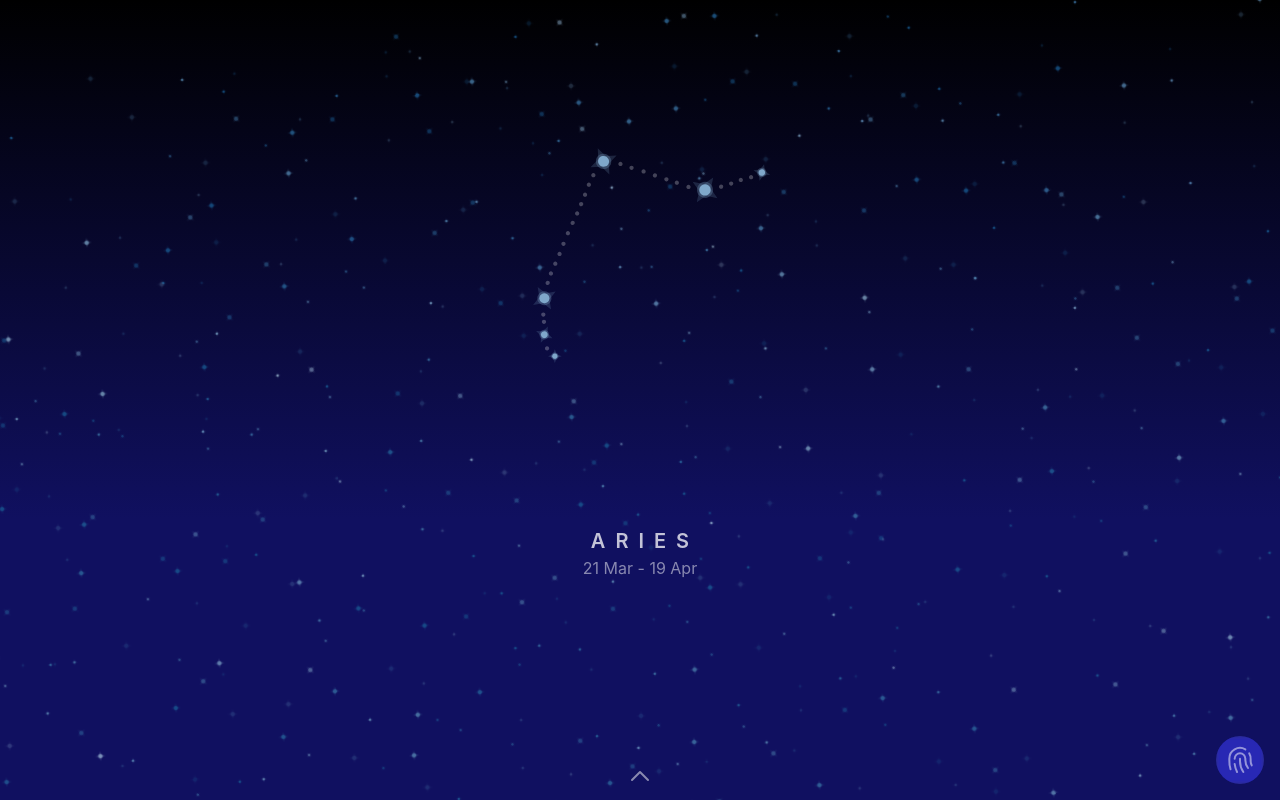
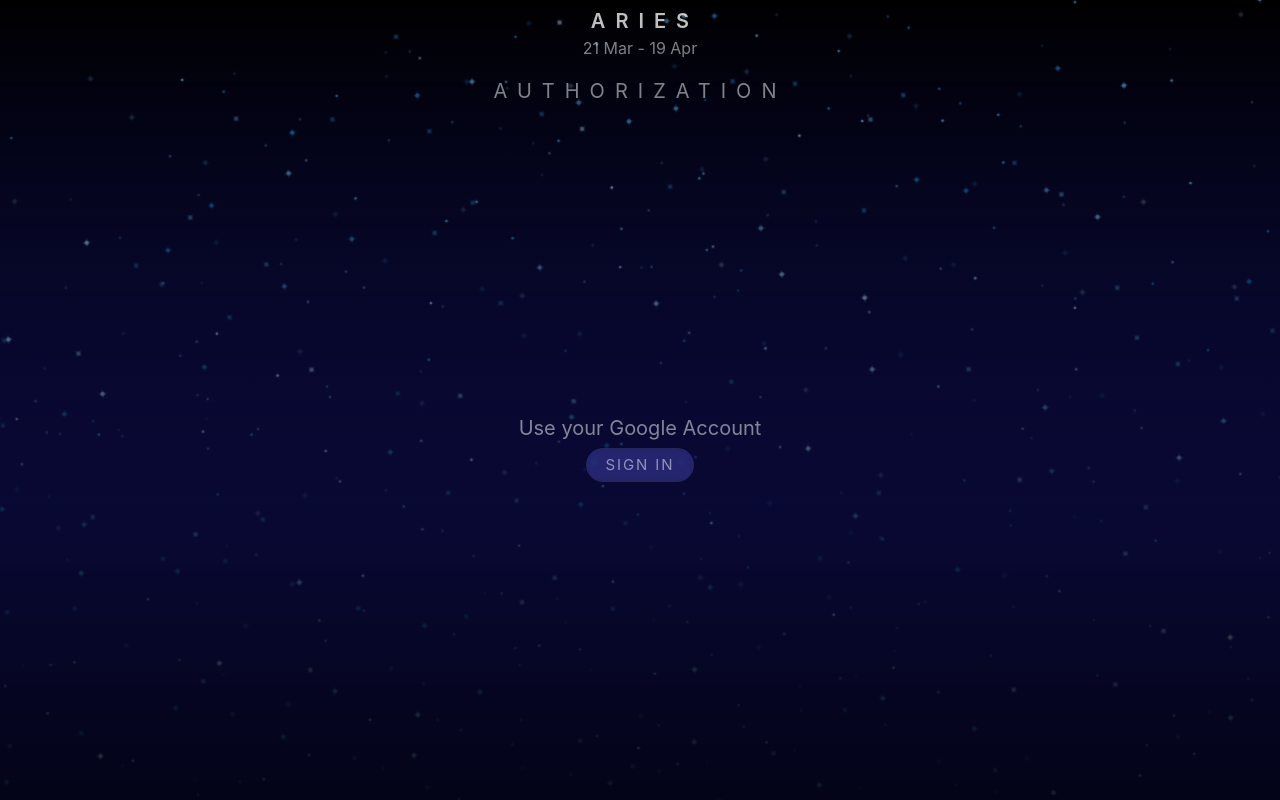
Before and after one commit to am35a/astro-front, a Svelte app: page / in a window 1280 px wide. Both pictures are taken after a click on the button 1240 px from the left and 760 px from the top of the page. Built offline with nearby package versions, Linux system fonts and the light colour scheme.

Commit message:
added authorization content

```diff
--- a/src/App.svelte
+++ b/src/App.svelte
@@ -1,6 +1,6 @@
 <script>
     import { onMount } from 'svelte'
-    // import { route } from './store/route'
+    import { route } from './store/route'
     import { constellation, constellationArr } from './store/app'
 
     import Stars from './lib/Stars.svelte'
@@ -9,7 +9,7 @@
     import Constellation from './lib/Constellation.svelte'
     import Modal from './lib/Modal.svelte'
     import Horoscope from './lib/modal/Horoscope.svelte'
-    import { not_equal } from 'svelte/internal';
+    import Authorization from './lib/modal/Authorization.svelte'
 
     let horoscopeArr
 
@@ -37,8 +37,12 @@
 <Main>
     <Nav />
     <Modal>
-        {#if horoscopeArr}
-            <Horoscope horoscopeArr={horoscopeArr[$constellation]} />
+        {#if $route.segment === "horoscope"}
+            {#if horoscopeArr}
+                <Horoscope horoscopeArr={horoscopeArr[$constellation]} />
+            {/if}
+        {:else if $route.segment === "authorization"}
+            <Authorization />
         {/if}
     </Modal>
 </Main>
--- a/src/lib/Nav.svelte
+++ b/src/lib/Nav.svelte
@@ -1,13 +1,17 @@
 <script>
+    import { fade } from 'svelte/transition'
     import { route } from '../store/route'
 
     function user() {
+        route.goto('authorization')
+        route.modal('open')
         console.log('user')
     }
 </script>
 
+{#if $route.modal === 'close'}
     <nav
-    class:up={$route.modal !== 'close'}
+        transition:fade
     >
         <button
             on:click={user}
@@ -24,6 +28,7 @@
             </svg>
         </button>
     </nav>
+{/if}
 
 <style>
     nav {
@@ -33,10 +38,6 @@
         justify-self: end;
         align-self: end;
         padding: 1rem;
-        transition: all .75s;
         z-index: 1;
     }
-    nav.up {
-        transform: translateY(calc(-100vh + 100%));
-    }
 </style>
--- /dev/null
+++ b/src/lib/modal/Authorization.svelte
@@ -0,0 +1,41 @@
+<script>
+
+</script>
+
+<section>
+    <div class="title">Authorization</div>
+    <div class="body">
+        <p>Use your Google Account</p>
+        <button
+            class="signin"
+            type="button"
+        >Sign in</button>
+    </div>
+</section>
+
+<style>
+    section {
+        height: 100%;
+        display: grid;
+        grid-template-rows: max-content 1fr;
+        gap: .75rem;
+    }
+    section .title {
+        width: 100%;
+        text-align: center;
+        text-transform: uppercase;
+        letter-spacing: .5em;
+    }
+    section .body {
+        display: grid;
+        justify-content: center;
+        align-content: center;
+    }
+    section .signin {
+        margin-top: .5rem;
+        margin-bottom: .25rem;
+        display: flex;
+        gap: 1rem;
+        justify-self: center;
+    }
+</style>
--- a/src/store/route.js
+++ b/src/store/route.js
@@ -30,7 +30,7 @@ function f() {
                                     data.rotate = 'left'
                                 // }
                                 break
-                            case 'login':
+                            case 'authorization':
                                 break
                             default:
                                 console.error(`Sorry, we are route error in name: ${name} > direction: ${direction} > segment ${data.segment}!`)
@@ -41,13 +41,11 @@ function f() {
 
                         switch (data.segment) {
                             case 'horoscope':
-                                if (data.segment === 'horoscope') {
                                 if(data.modal === 'close') {
                                     data.modal = 'open'
                                 }
-                                }
                                 break
-                            case 'login':
+                            case 'authorization':
                                 break
                             default:
                                 console.error(`Sorry, we are route error in name: ${name} > direction: ${direction} > segment ${data.segment}!`)
@@ -58,13 +56,11 @@ function f() {
 
                         switch (data.segment) {
                             case 'horoscope':
-                                if (data.segment === 'horoscope') {
                                 // if(data.modal === 'close') {
                                     data.rotate = 'right'
                                 // }
-                                }
                                 break
-                            case 'login':
+                            case 'authorization':
                                 break
                             default:
                                 console.error(`Sorry, we are route error in name: ${name} > direction: ${direction} > segment ${data.segment}!`)
@@ -75,13 +71,14 @@ function f() {
 
                         switch (data.segment) {
                             case 'horoscope':
-                                if (data.segment === 'horoscope') {
                                 if(data.modal === 'open') {
                                     data.modal = 'close'
                                 }
+                                break
+                            case 'authorization':
+                                if(data.modal === 'open') {
+                                    data.modal = 'close'
                                 }
-                                break
-                            case 'login':
                                 break
                             default:
                                 console.error(`Sorry, we are route error in name: ${name} > direction: ${direction} > segment ${data.segment}!`)
```
Lines whose indentation alone changed are shown as unchanged.
